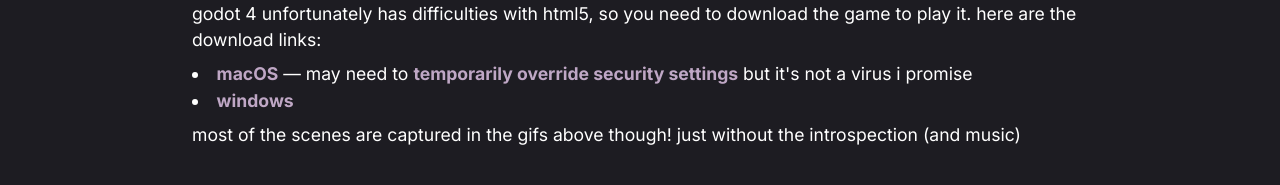
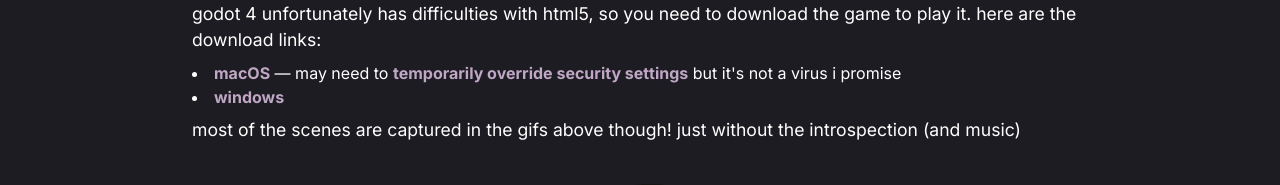
Before and after one commit to cnnmon/university, a Next.js app: page / in a window 1280 px wide. Shown: the part 1001-1186 px from the top of the page. Built offline with nearby package versions, Linux system fonts and the light colour scheme.

Commit message:
Update page.tsx

```diff
--- a/src/app/page.tsx
+++ b/src/app/page.tsx
@@ -22,7 +22,7 @@ export default function Home() {
       <div className="max-w-4xl mx-auto">
         <h2><b>about</b></h2>
         <p>
-          my final project for fall 2023 <a href="https://classes.berkeley.edu/content/2021-fall-art-173-001-std-001" target="_blank">electrocrafting</a>. a tiny game about being on a spaceship for your school's winter holiday break. you have a lot of time to think, play video games, and look at stars.
+          my final project for fall 2023 <a href="https://classes.berkeley.edu/content/2021-fall-art-173-001-std-001" target="_blank">electrocrafting</a>. a tiny game about being on a spaceship for your school&apos;s winter holiday break. you have a lot of time to think, play video games, and look at stars.
           <br /><br />
           built with godot 4. drew assets in procreate and animated them in procreate dreams. bg music by <a href="https://www.youtube.com/watch?v=Gcm6gpuxlfY" target="_blank">riddiman</a>.
         </p>
@@ -30,10 +30,12 @@ export default function Home() {
         <h2><b>how to play</b></h2>
         <p>
           godot 4 unfortunately has difficulties with html5, so you need to download the game to play it. here are the download links:
-          <ul className="list-disc list-inside mt-2 mb-2">
-            <li><a href="https://drive.google.com/file/d/1O0o51JXPvNllp7DvdqSKSNO1ByFFy2H0/view?usp=sharing" target="_blank">macOS</a> — may need to <a href="https://discussions.apple.com/thread/250425993?sortBy=best" target="_blank">temporarily override security settings</a> but it's not a virus i promise</li>
-            <li><a href="https://drive.google.com/file/d/19mS-mCQ2DYG8wEmp_bcPjvr3rr2luMPs/view?usp=sharing" target="_blank">windows</a></li>
-          </ul>
+        </p>
+        <ul className="list-disc list-inside mt-2 mb-2">
+          <li><a href="https://drive.google.com/file/d/1O0o51JXPvNllp7DvdqSKSNO1ByFFy2H0/view?usp=sharing" target="_blank">macOS</a> — may need to <a href="https://discussions.apple.com/thread/250425993?sortBy=best" target="_blank">temporarily override security settings</a> but it&apos;s not a virus i promise</li>
+          <li><a href="https://drive.google.com/file/d/19mS-mCQ2DYG8wEmp_bcPjvr3rr2luMPs/view?usp=sharing" target="_blank">windows</a></li>
+        </ul>
+        <p>
           most of the scenes are captured in the gifs above though! just without the introspection (and music)
         </p>
         <div className="flex justify-center">
```
